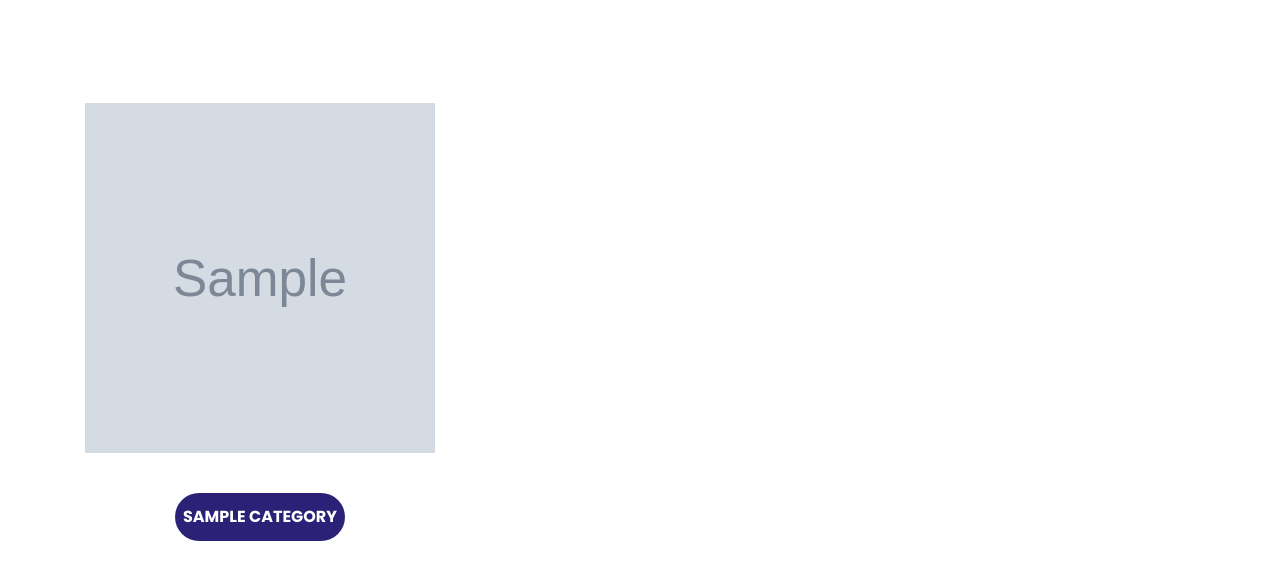
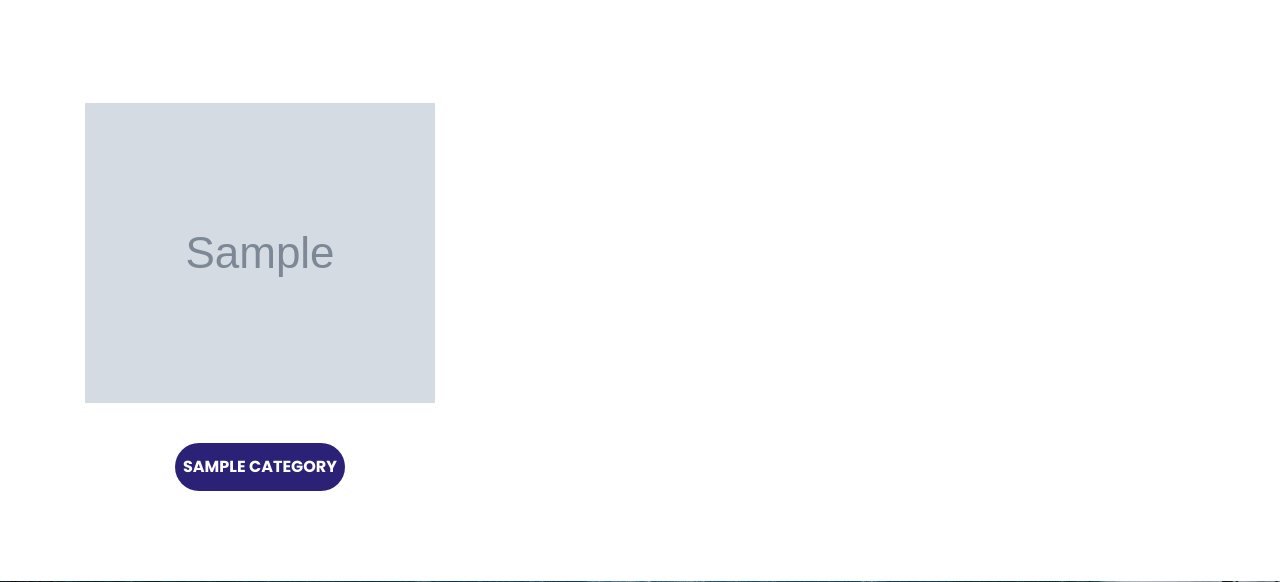
Before and after one commit to Numaan-Noor/TourAndTravel, a Django app: page / in a window 1280 px wide. Shown: the part 1099-1681 px from the top of the page. Run offline with Django 3.2, Linux system fonts and the light colour scheme; tables that the repository leaves empty hold one stand-in row (values such as "Sample post"); grey boxes marked "Sample" are stand-in pictures; some libraries are stand-ins or nearby versions.

Commit message:
changes 0.4

```diff
--- a/templates/index.html
+++ b/templates/index.html
@@ -105,7 +105,7 @@
             <div class="row">
                 {% for d in data %}
                <div class="col-md-4">
-                  <div><img style="height:350px;width:100%" src="/media/{{d.Image}}" class="services_img"></div>
+                  <div><img style="height:300px;width:100%" src="/media/{{d.Image}}" class="services_img"></div>
                   <div class="btn_main"><a href="/services/{{d.id}}">{{d.Name}}</a></div>
                </div>
                 {% endfor %}
```
